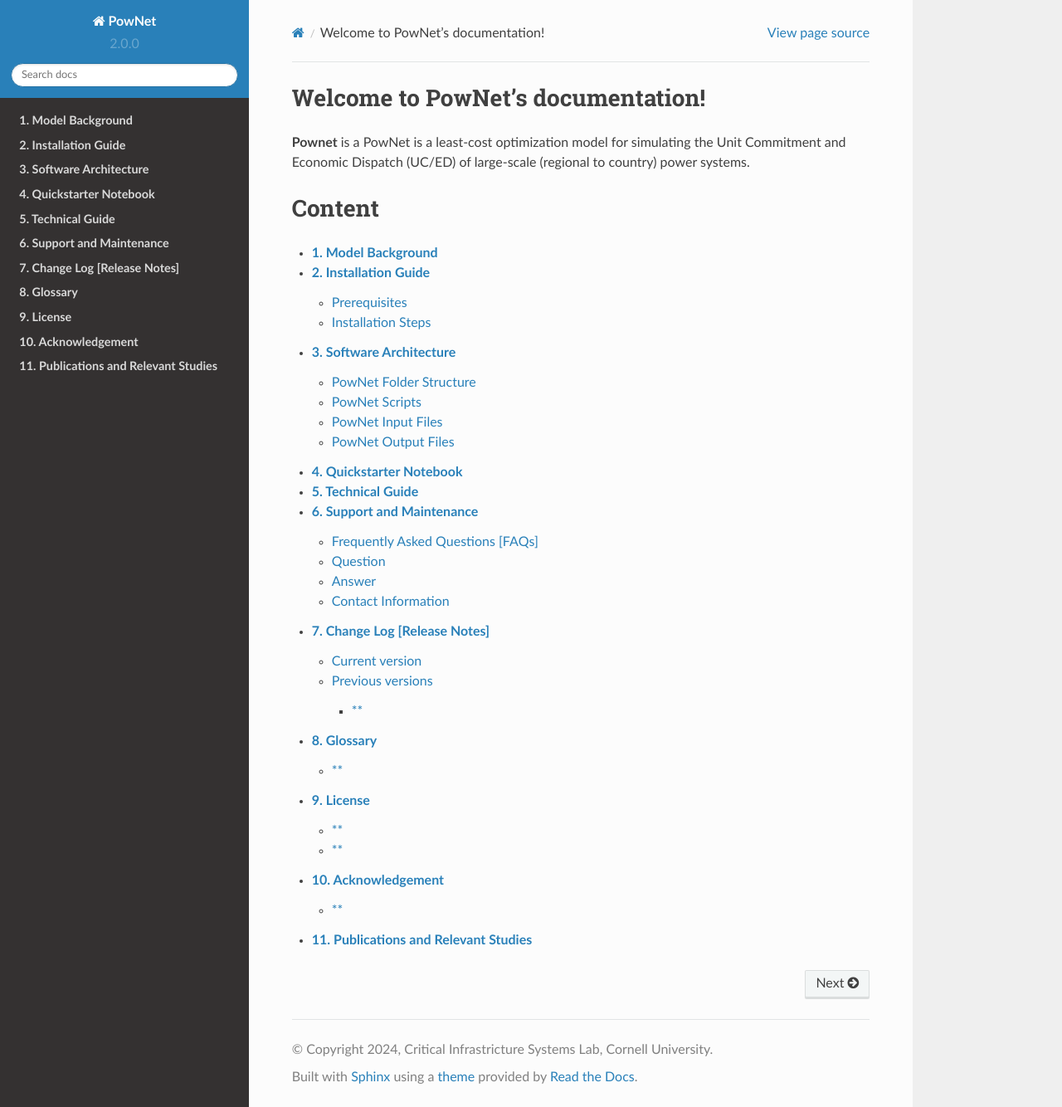
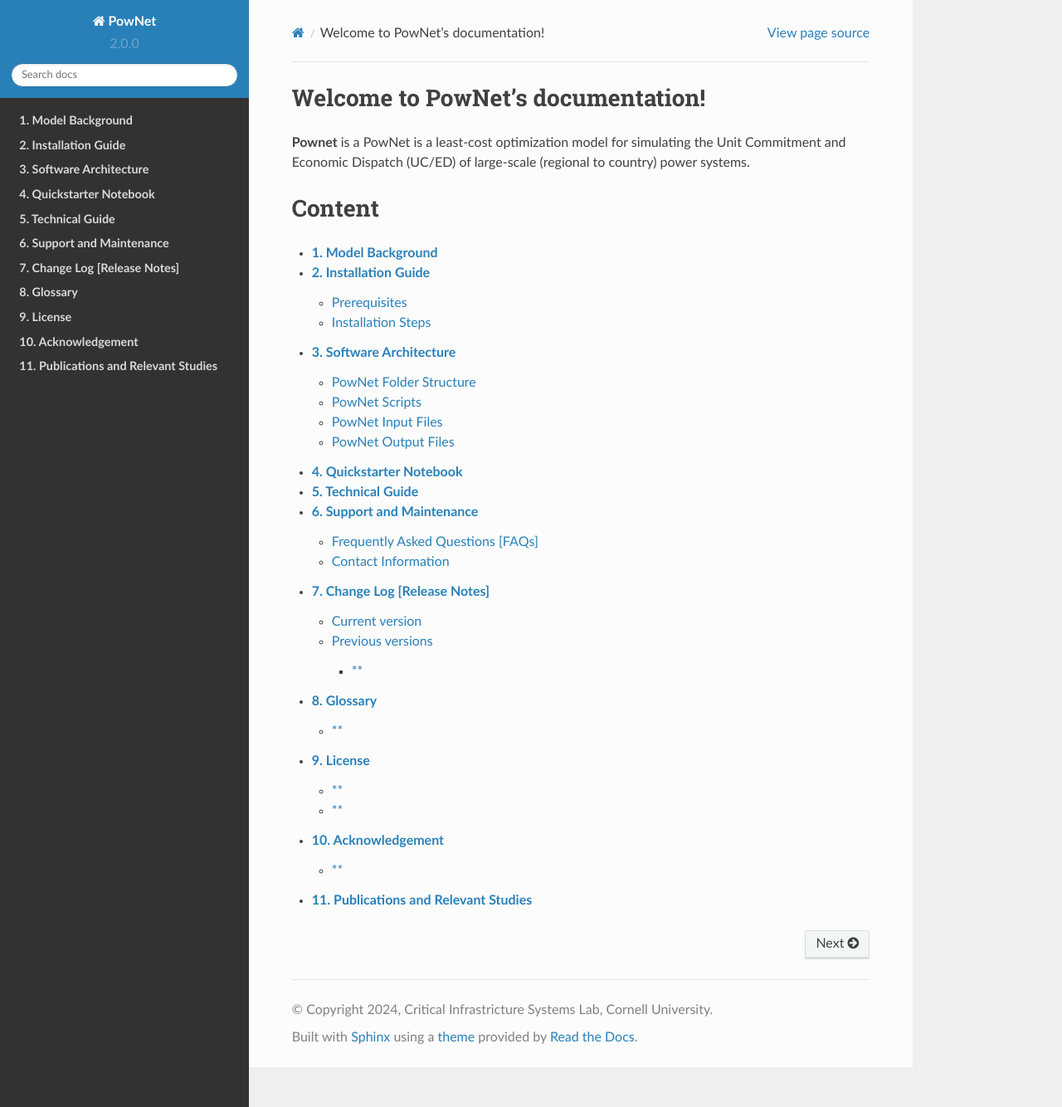
Before and after one commit to HishamEldardiry/PowNet_Documentation, a Sphinx documentation site: the page built from docs/source/index.rst, in a window 1280 px wide and 1334 px high. Shown: the whole window at 83% size. Built offline with Sphinx 7.4.7 and the Read the Docs theme 2.0.0, drawn with Linux system fonts in a browser that asks for light colours.

Commit message:
Update support.rst

```diff
--- a/docs/source/pages/support.rst
+++ b/docs/source/pages/support.rst
@@ -4,17 +4,10 @@
 Frequently Asked Questions [FAQs]
 ----------------------------------
 
-Question
---------
-
-How to install Gurobi on macbook using: ``pip install gurobipy``? but it doesn't work.
-
-Answer
-------
-
-Try the installation of gurobi through anaconda as follows:
+**1. I am trying to install Gurobi on macbook using: ``pip install gurobipy`` but it doesn't work.**
 
 .. code:: shell
+  *Try the installation of gurobi through anaconda as follows:*
 
   >>> conda config --add channels https://conda.anaconda.org/gurobi
 
```
